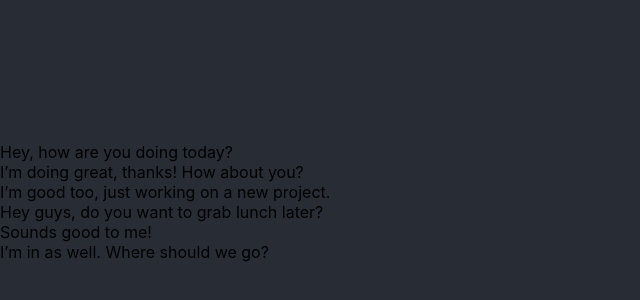
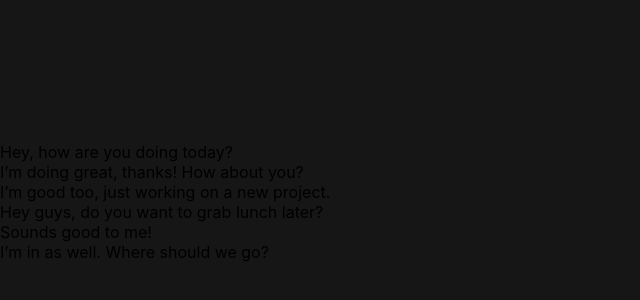
Before and after one commit to doga-ozcelik/chat-application, a React (Create React App) app: page / in a window 1280 px wide. Shown: the part 198-498 px from the top of the page, without its empty margins (0-640 px from the left). Built offline with nearby package versions, Linux system fonts and the light colour scheme.

Commit message:
style(App.css): Upsate background color

```diff
--- a/src/App.css
+++ b/src/App.css
@@ -1,5 +1,5 @@
 .App {
-  background-color: #282c34;
+  background-color: #161616;
   min-height: 100vh;
   display: flex;
   flex-direction: column;
```
